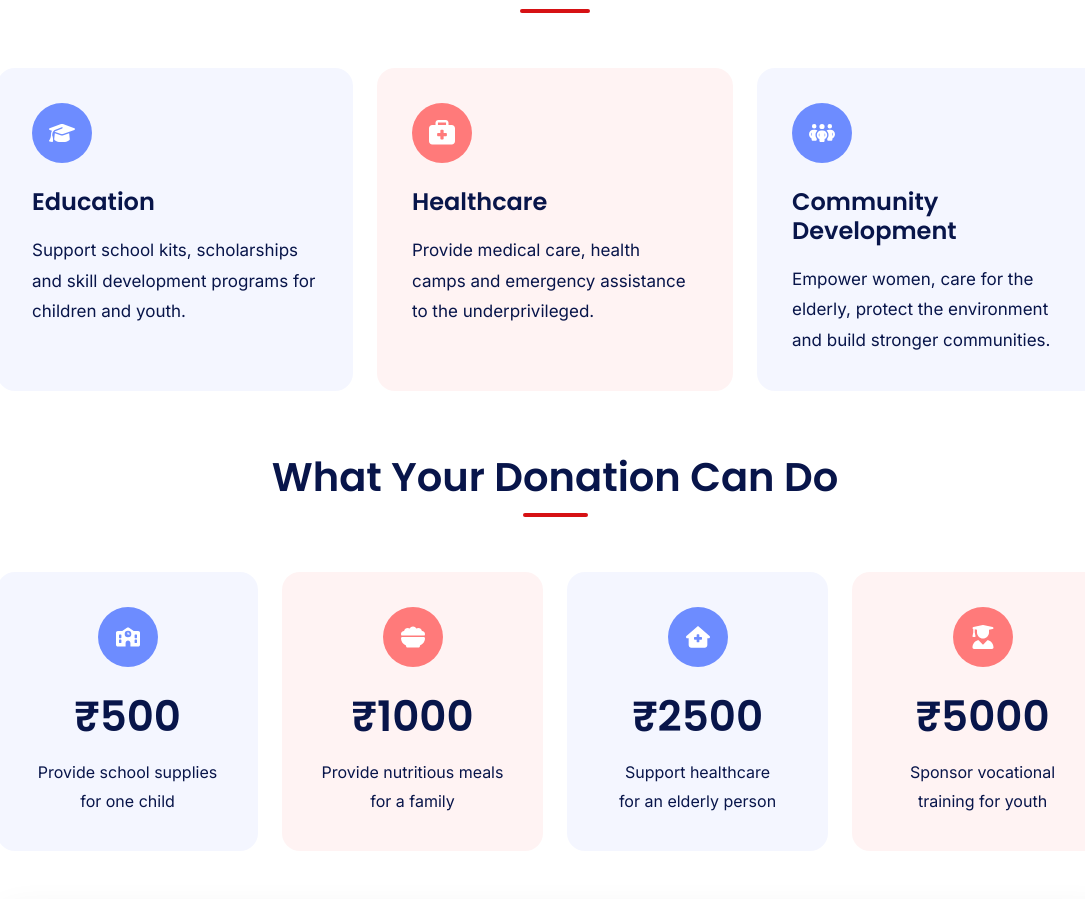
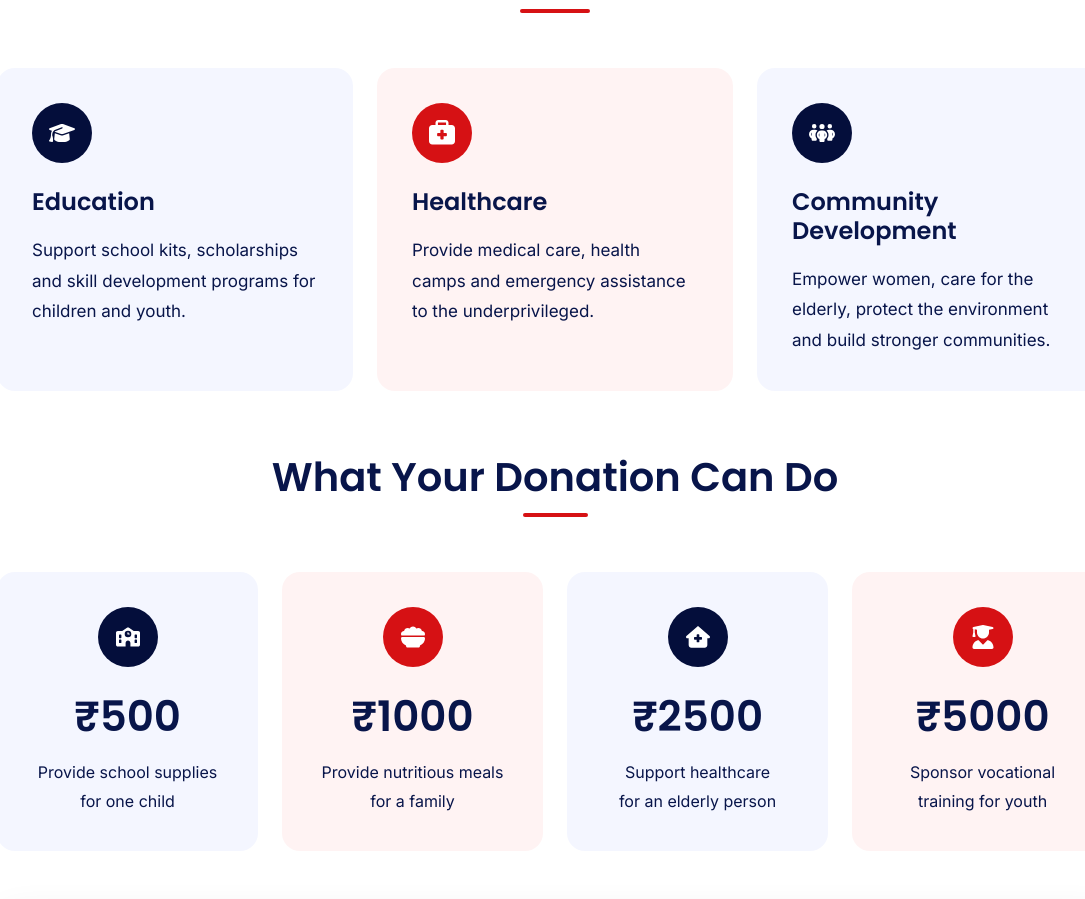
Before and after one commit to PrelawActor/Jagruti_Foundation, a React (Vite) app in the folder Jagruti/: page / in a window 1280 px wide. Shown: the part 1803-2702 px from the top of the page, without its empty margins (85-1170 px from the left). Built offline with nearby package versions, Linux system fonts and the light colour scheme; grey boxes are pictures that could not be loaded.

Commit message:
IhopeLastChange

```diff
--- a/Jagruti/src/assets/css/Card2.css
+++ b/Jagruti/src/assets/css/Card2.css
@@ -80,13 +80,12 @@
 }
 
 .blue{
-    background:#6D8CFF;
+    background:#040E3B;
 }
 
 .red{
-    background:#FF7A7A;
+    background: #D61114;
 }
-
 .impact-icon svg{
     font-size:24px;
 }
```
